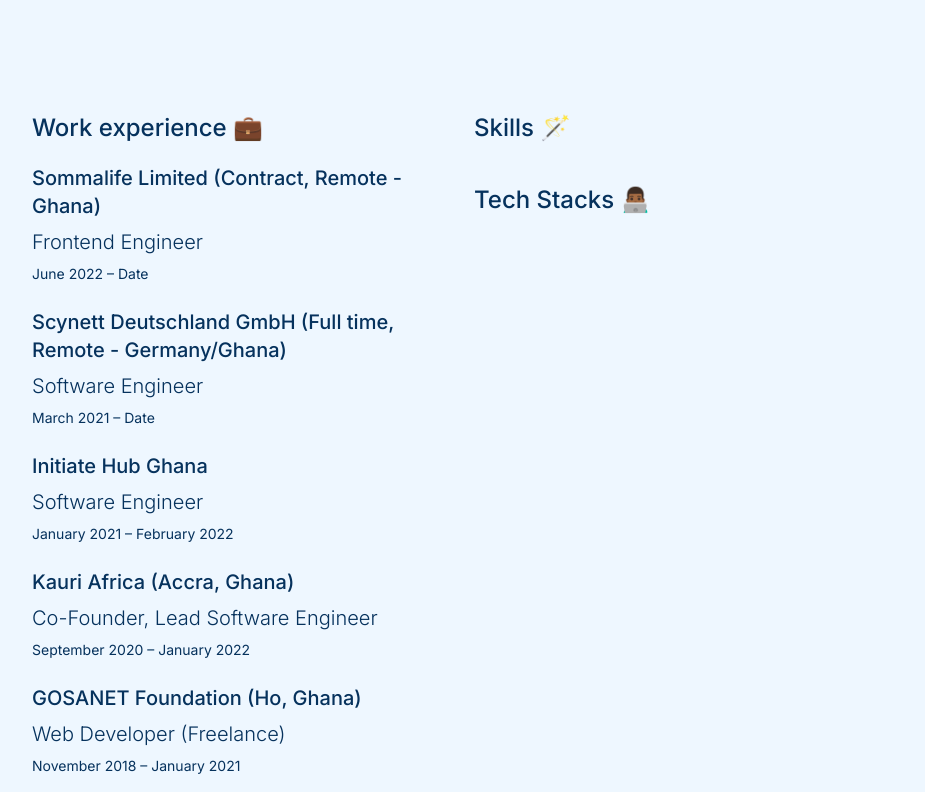
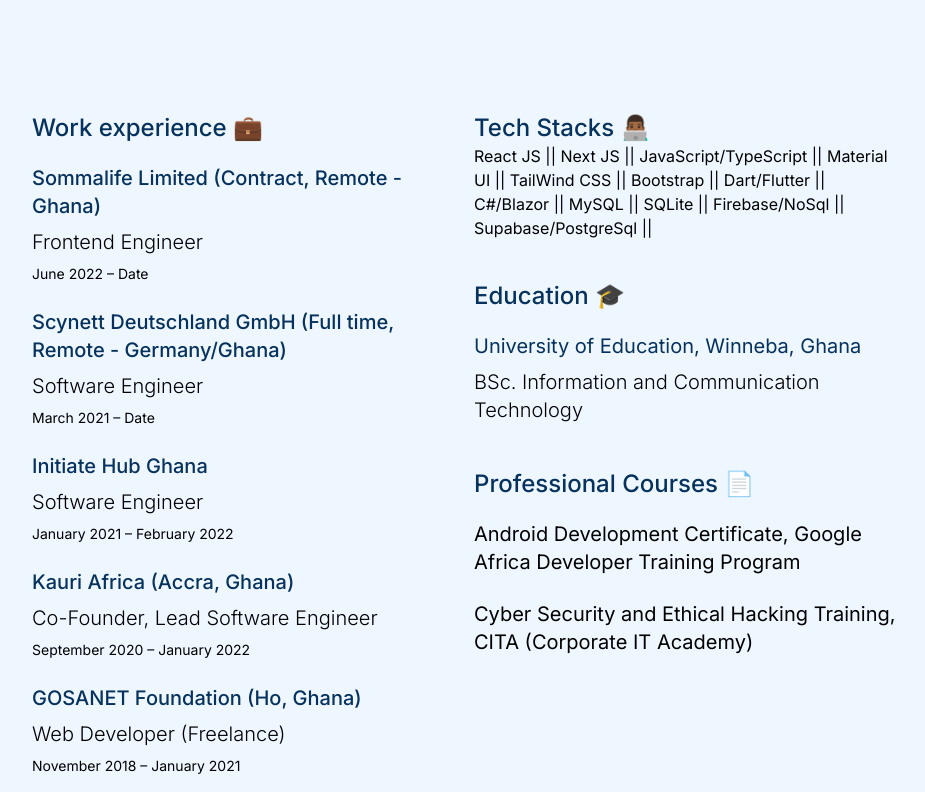
Before and after one commit to XanderSelorm/xander-selorm-portfolio, a Next.js app: page /about-me in a window 1280 px wide. Shown: the part 888-1680 px from the top of the page, without its empty margins (176-1101 px from the left). Built offline with nearby package versions, Linux system fonts and the light colour scheme.

Commit message:
added some about info

```diff
--- a/pages/about-me.tsx
+++ b/pages/about-me.tsx
@@ -96,14 +96,46 @@
                     <p className="py-1 text-left text-lg font-medium text-blue md:text-left">
                       {item.workType}
                     </p>
-                    <p className="py-1 text-left text-lg font-light text-blue md:text-left">
+                    <p className="py-1 text-left text-lg font-light md:text-left">
                       {item.title}
                     </p>
-                    <p className="py-1 text-left text-sm text-blue md:text-left">
+                    <p className="py-1 text-left text-sm md:text-left">
                       {item.duration}
                     </p>
                   </div>
                 ))}
+              </div>
+            </div>
+          </div>
+          <div className="w-full space-y-10 text-start">
+            {/* <div id="Skills" className="space-y-4">
+              <h3 className="text-2xl font-medium text-blue md:text-left">
+                Skills 🪄
+              </h3>
+              <div className="space-y-4">
+                <p>
+                  {aboutMeData.skills.map((item, index) => (
+                    <span key={index}>
+                      {item}
+                      {' || '}
+                    </span>
+                  ))}
+                </p>
+              </div>
+            </div> */}
+            <div id="Tech">
+              <h3 className="text-2xl font-medium text-blue md:text-left">
+                Tech Stacks 👨🏾‍💻
+              </h3>
+              <div className="space-y-4">
+                <p>
+                  {aboutMeData.techStacks.map((item, index) => (
+                    <span key={index}>
+                      {item}
+                      {' || '}
+                    </span>
+                  ))}
+                </p>
               </div>
             </div>
             <div id="education" className="space-y-4">
@@ -116,7 +148,7 @@
                     <p className="py-1 text-left text-lg text-blue md:text-left">
                       {item.schoolName}
                     </p>
-                    <p className="py-1 text-left text-lg font-light text-blue md:text-left">
+                    <p className="py-1 text-left text-lg font-light md:text-left">
                       {item.programme}
                     </p>
                   </div>
@@ -131,39 +163,11 @@
                 {aboutMeData.certifications.map((item, index) => (
                   <div key={item.title}>
                     <Link href={item.link ?? ''}>
-                      <p className="py-1 text-left text-lg text-blue md:text-left">
+                      <p className="py-1 text-left text-lg md:text-left">
                         {item.title}
                       </p>
                     </Link>
                   </div>
-                ))}
-              </div>
-            </div>
-          </div>
-          <div className="w-full space-y-10 text-start">
-            <div id="Skills" className="space-y-4">
-              <h3 className="text-2xl font-medium text-blue md:text-left">
-                Skills 🪄
-              </h3>
-              <div className="space-y-4">
-                {aboutMeData.skills.map((item, index) => (
-                  <p key={index}>
-                    {item}
-                    {index !== aboutMeData.skills.length - 1 && ' | '}
-                  </p>
-                ))}
-              </div>
-            </div>
-            <div id="Tech">
-              <h3 className="text-2xl font-medium text-blue md:text-left">
-                Tech Stacks 👨🏾‍💻
-              </h3>
-              <div className="space-y-4">
-                {aboutMeData.techStacks.map((item, index) => (
-                  <p key={index}>
-                    {item}
-                    {index !== aboutMeData.skills.length - 1 && ' | '}
-                  </p>
                 ))}
               </div>
             </div>
--- a/resources/about-me-data.ts
+++ b/resources/about-me-data.ts
@@ -37,7 +37,7 @@
             programme: "BSc. Information and Communication Technology",
         }
     ],
-    skills: [""],
+    skills: [],
     certifications: [
         {
             title: "Android Development Certificate, Google Africa Developer Training Program",
@@ -48,7 +48,20 @@
             link: ""
         }
     ],
-    techStacks: [""],
+    techStacks: [
+        "React JS",
+        "Next JS",
+        "JavaScript/TypeScript",
+        "Material UI",
+        "TailWind CSS",
+        "Bootstrap",
+        "Dart/Flutter",
+        "C#/Blazor",
+        "MySQL",
+        "SQLite",
+        "Firebase/NoSql",
+        "Supabase/PostgreSql"
+    ],
 }
 
 export default aboutMeData;
```
